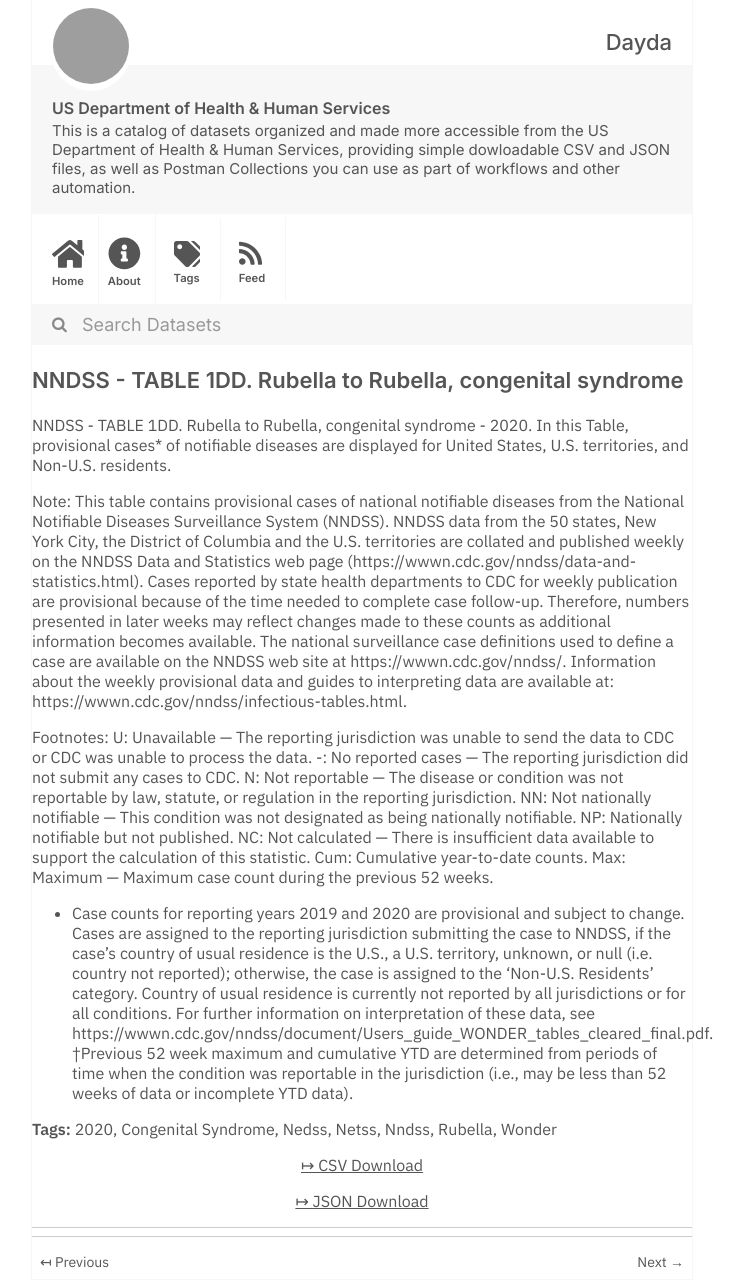
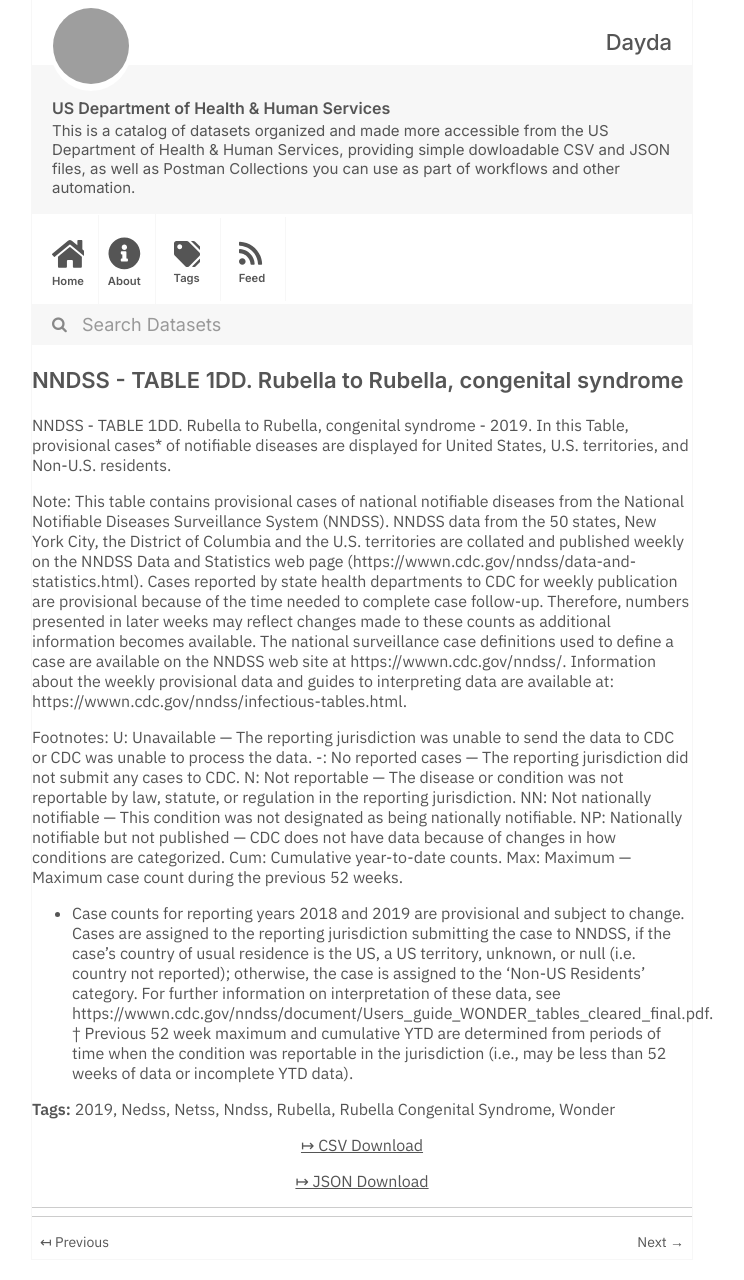
Before and after one commit to dayda-entities/us-department-of-health-and-human-services, a Jekyll site: the page built from _posts/2020-11-10-nndss-table-1dd.-rubella-to-rubella-congenital-syndrome.md, in a window 1280 px wide. Shown: the whole page, without its empty margins (278-1022 px from the left). Built offline with Jekyll 4.4.1, drawn with Linux system fonts in a browser that asks for light colours; grey boxes are pictures that could not be loaded.

Commit message:
Publish Data

```diff
--- a/_posts/2020-11-10-nndss-table-1dd.-rubella-to-rubella-congenital-syndrome.md
+++ b/_posts/2020-11-10-nndss-table-1dd.-rubella-to-rubella-congenital-syndrome.md
@@ -1,24 +1,24 @@
 ---
 title: 'NNDSS - TABLE 1DD. Rubella to Rubella, congenital syndrome'
-created: '2020-11-10T16:16:35.865127'
-modified: '2021-04-17T03:01:32.899225'
+created: '2020-11-10T16:16:29.258088'
+modified: '2021-04-25T14:43:32.392448'
 state: active
 type: dataset
 tags:
-  - '2020'
-  - Congenital Syndrome
+  - '2019'
   - Nedss
   - Netss
   - Nndss
   - Rubella
+  - Rubella Congenital Syndrome
   - Wonder
 groups: []
-csv_url: 'https://data.cdc.gov/api/views/smic-9bf9/rows.csv?accessType=DOWNLOAD'
-json_url: 'https://data.cdc.gov/api/views/smic-9bf9/rows.json?accessType=DOWNLOAD'
+csv_url: 'https://data.cdc.gov/api/views/ht29-hwxw/rows.csv?accessType=DOWNLOAD'
+json_url: 'https://data.cdc.gov/api/views/ht29-hwxw/rows.json?accessType=DOWNLOAD'
 layout: post
 
 ---
-NNDSS - TABLE 1DD. Rubella to Rubella, congenital syndrome - 2020. In this Table, provisional cases* of notifiable diseases are displayed for United States, U.S. territories, and Non-U.S. residents.
+NNDSS - TABLE 1DD. Rubella to Rubella, congenital syndrome  - 2019. In this Table, provisional cases* of notifiable diseases are displayed for United States, U.S. territories, and Non-U.S. residents.
 
 Note:
 This table contains provisional cases of national notifiable diseases from the National Notifiable Diseases Surveillance System (NNDSS). NNDSS data from the 50 states, New York City, the District of Columbia and the U.S. territories are collated and published weekly on the NNDSS Data and Statistics web page (https://wwwn.cdc.gov/nndss/data-and-statistics.html). Cases reported by state health departments to CDC for weekly publication are provisional because of the time needed to complete case follow-up. Therefore, numbers presented in later weeks may reflect changes made to these counts as additional information becomes available. The national surveillance case definitions used to define a case are available on the NNDSS web site at https://wwwn.cdc.gov/nndss/. Information about the weekly provisional data and guides to interpreting data are available at: https://wwwn.cdc.gov/nndss/infectious-tables.html.
@@ -28,9 +28,8 @@ U: Unavailable — The reporting jurisdiction was unable to send the data to CDC
 -: No reported cases — The reporting jurisdiction did not submit any cases to CDC.
 N: Not reportable — The disease or condition was not reportable by law, statute, or regulation in the reporting jurisdiction.
 NN: Not nationally notifiable — This condition was not designated as being nationally notifiable.
-NP: Nationally notifiable but not published.
-NC: Not calculated — There is insufficient data available to support the calculation of this statistic.
+NP: Nationally notifiable but not published — CDC does not have data because of changes in how conditions are categorized.
 Cum: Cumulative year-to-date counts.
- Max: Maximum — Maximum case count during the previous 52 weeks.
-* Case counts for reporting years 2019 and 2020 are provisional and subject to change. Cases are assigned to the reporting jurisdiction submitting the case to NNDSS, if the case's country of usual residence is the U.S., a U.S. territory, unknown, or null (i.e. country not reported); otherwise, the case is assigned to the 'Non-U.S. Residents' category. Country of usual residence is currently not reported by all jurisdictions or for all conditions. For further information on interpretation of these data, see https://wwwn.cdc.gov/nndss/document/Users_guide_WONDER_tables_cleared_final.pdf.
-†Previous 52 week maximum and cumulative YTD are determined from periods of time when the condition was reportable in the jurisdiction (i.e., may be less than 52 weeks of data or incomplete YTD data).
+Max: Maximum — Maximum case count during the previous 52 weeks.
+* Case counts for reporting years 2018 and 2019 are provisional and subject to change. Cases are assigned to the reporting jurisdiction submitting the case to NNDSS, if the case's country of usual residence is the US, a US territory, unknown, or null (i.e. country not reported); otherwise, the case is assigned to the 'Non-US Residents' category. For further information on interpretation of these data, see https://wwwn.cdc.gov/nndss/document/Users_guide_WONDER_tables_cleared_final.pdf.
+† Previous 52 week maximum and cumulative YTD are determined from periods of time when the condition was reportable in the jurisdiction (i.e., may be less than 52 weeks of data or incomplete YTD data).
```
